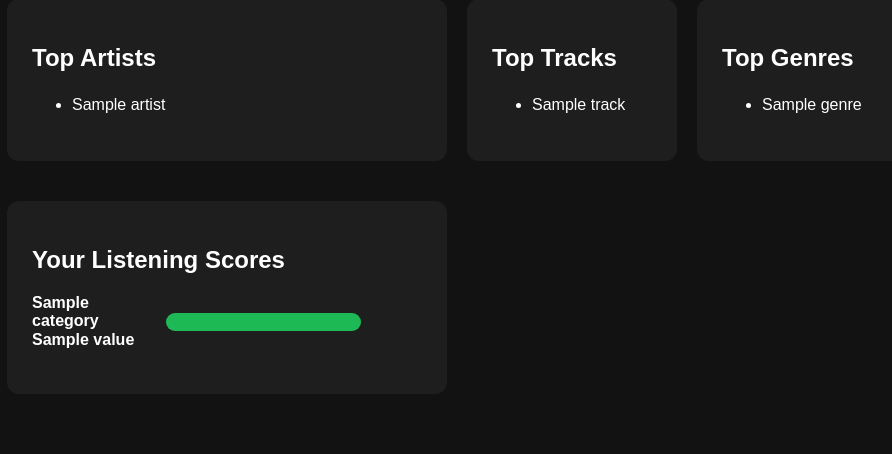
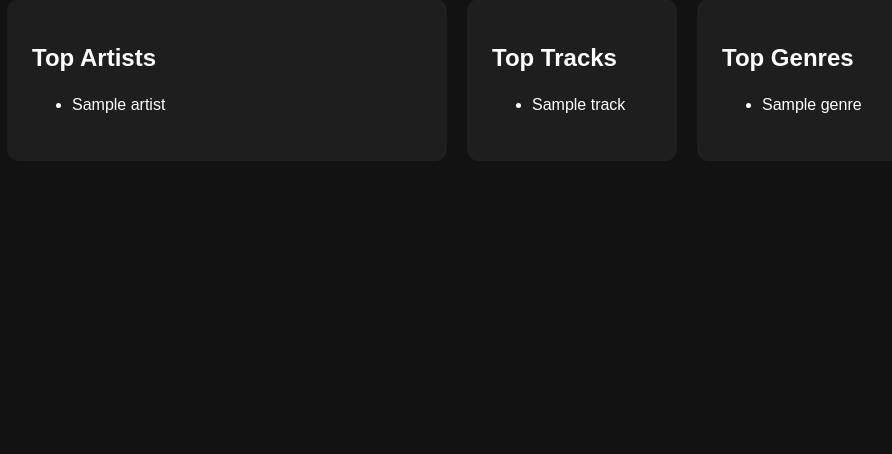
Before and after one commit to zaid-alississ/cs32-final-project, a Flask app: template spotify/templates/results.html in a window 1280 px wide. Shown: the part 359-813 px from the top of the page, without its empty margins (183-1075 px from the left). After the commit the page ends 472 px from the top, so only its background shows below. Run offline with Flask 3, Linux system fonts and the light colour scheme; the template is opened without the code that fills it: most values are stand-ins (such as "Sample title", 1, 10 or a date in 2020).

Commit message:
Tue, May 5, 2026, 9:27 PM -04:00

```diff
--- a/spotify/templates/results.html
+++ b/spotify/templates/results.html
@@ -52,20 +52,6 @@
             </div>
         </section>
 
-        <section class="score-box">
-            <h2>Your Listening Scores</h2>
-            <div class="score-list">
-                {% for category, value in scores.items() %}
-                    <div class="score-item">
-                        <span class="score-label">{{ category }}</span>
-                        <div class="score-bar-background">
-                            <div class="score-bar-fill" style="width: {{ value }}%;"></div>
-                        </div>
-                        <span class="score-value">{{ value }}</span>
-                    </div>
-                {% endfor %}
-            </div>
-        </section>
     </main>
 </body>
 </html>
```
